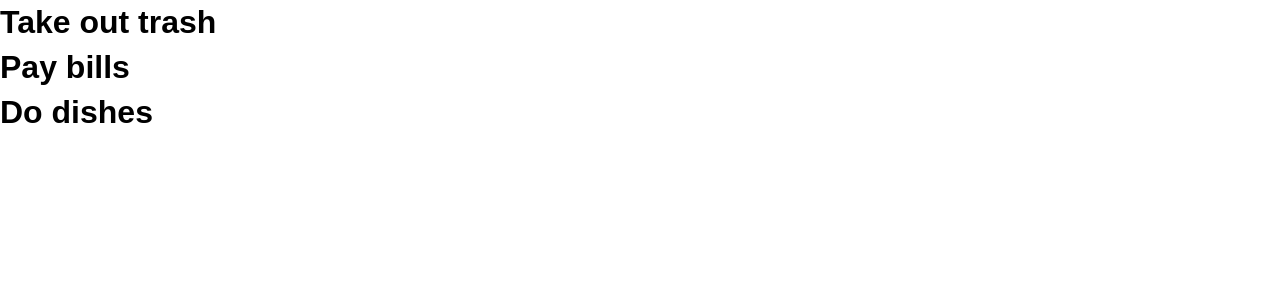
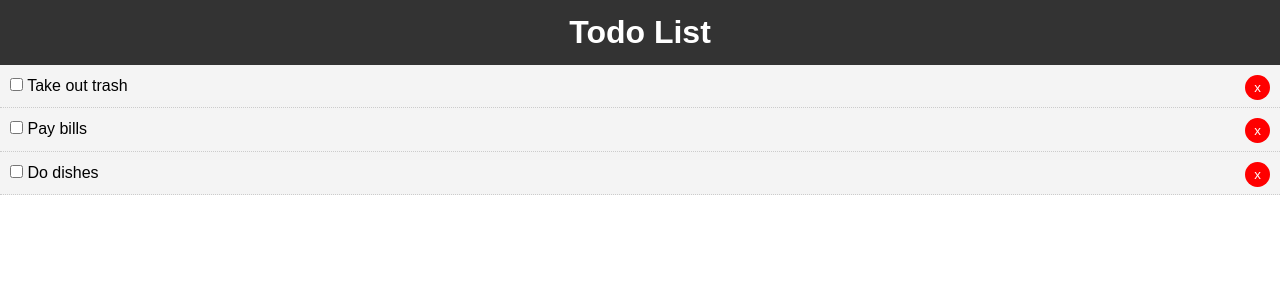
Before and after one commit to H3AR7B3A7/ReactExample, a React (Create React App) app: page / in a window 1280 px wide. Shown: the top 300 px of the page. Built offline with nearby package versions, Linux system fonts and the light colour scheme.

Commit message:
Passing props and header component

```diff
--- a/src/App.js
+++ b/src/App.js
@@ -1,5 +1,6 @@
 import React, { Component } from 'react';
 import './App.css';
+import Header from './components/layout/Header'
 import Todos from './components/Todos';
 
 class App extends Component {
@@ -23,10 +24,31 @@
             }
         ]
     }
+
+    // Toggle Completed
+    toggleComplete = (id) => {
+        this.setState({
+            todos: this.state.todos.map(todo => {
+                if (todo.id === id) {
+                    todo.completed = !todo.completed
+                }
+                return todo;
+            })
+        });
+    }
+
+    // Delete Todo
+    delTodo = (id) => {
+        this.setState({ todos: [...this.state.todos.filter(todo => todo.id !== id)] })
+    }
+
     render() {
         return (
             <div className="App">
-                <Todos todos={this.state.todos} />
+                <Header/>
+                <Todos todos={this.state.todos}
+                    markComplete={this.toggleComplete}
+                    delTodo={this.delTodo} />
             </div>
         );
     }
--- a/src/components/TodoItem.js
+++ b/src/components/TodoItem.js
@@ -1,13 +1,44 @@
 import React, { Component } from 'react'
+import PropTypes from 'prop-types';
 
 export class TodoItem extends Component {
+    getStyle = () => {
+        return {
+            background: '#f4f4f4',
+            padding: '10px',
+            borderBottom: '1px #ccc dotted',
+            textDecoration: this.props.todo.completed ?
+                'line-through' : 'none'
+        }
+    }
+
     render() {
+        const { id, title } = this.props.todo;
         return (
-            <div>
-                <h1>{this.props.todo.title}</h1>
+            <div style={this.getStyle()}>
+                <p>
+                    <input type="checkbox" onChange={this.props.markComplete.bind(this, id)}/> {' '}
+                    {title}
+                    <button onClick={this.props.delTodo.bind(this, id)} style={btnStyle}>x</button>
+                </p>
             </div>
         )
     }
 }
 
+// PropTypes
+TodoItem.propTypes = {
+    todo: PropTypes.object.isRequired
+}
+
+const btnStyle = {
+    background: '#ff0000',
+    color: '#fff',
+    border: 'none',
+    padding: '5px 9px',
+    borderRadius: '50%',
+    cursor: 'pointer',
+    float: 'right'
+}
+
 export default TodoItem
--- a/src/components/Todos.js
+++ b/src/components/Todos.js
@@ -1,12 +1,20 @@
 import React, { Component } from 'react';
-import TodoItem from './TodoItem'
+import TodoItem from './TodoItem';
+import PropTypes from 'prop-types';
 
 class Todos extends Component {
     render() {
         return this.props.todos.map(todo => (
-            <TodoItem key={todo.id} todo={todo}/>
+            <TodoItem key={todo.id} todo={todo}
+                markComplete={this.props.markComplete}
+                delTodo={this.props.delTodo}/>
         ));
     }
 }
 
+// PropTypes
+Todos.propTypes = {
+    todos: PropTypes.array.isRequired
+}
+
 export default Todos;
--- /dev/null
+++ b/src/components/layout/header.js
@@ -0,0 +1,18 @@
+import React from 'react';
+
+function Header() {
+    return (
+        <header style={headerStyle}>
+            <h1>Todo List</h1>
+        </header>
+        )
+}
+
+const headerStyle = {
+    background: '#333',
+    color: '#fff',
+    textAlign: 'center',
+    padding: '10px'
+}
+
+export default Header;
```
